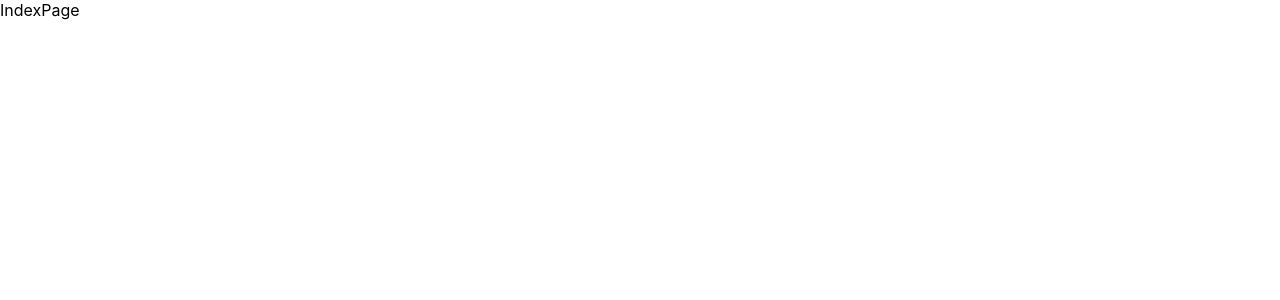
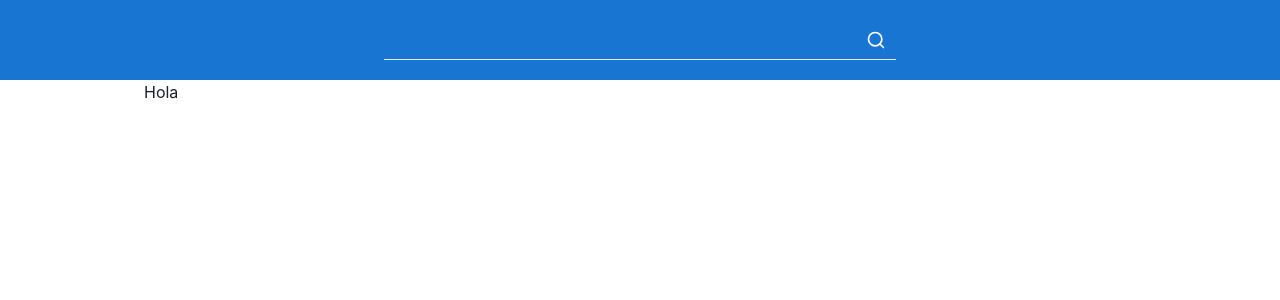
Before and after one commit to Eriickson/challenge-geotec-client, a Next.js app: page / in a window 1280 px wide. Shown: the top 300 px of the page. Built offline with nearby package versions, Linux system fonts and the light colour scheme.

Commit message:
Adding form and components

```diff
--- a/pages/_app.tsx
+++ b/pages/_app.tsx
@@ -1,8 +1,15 @@
-import '../styles/globals.css'
-import type { AppProps } from 'next/app'
+import "../styles/globals.css";
+import type { AppProps } from "next/app";
+
+import { ChakraProvider } from "@chakra-ui/react";
+import { originalTheme } from "../src/themes";
 
 function MyApp({ Component, pageProps }: AppProps) {
-  return <Component {...pageProps} />
+  return (
+    <ChakraProvider theme={originalTheme}>
+      <Component {...pageProps} />
+    </ChakraProvider>
+  );
 }
 
-export default MyApp
+export default MyApp;
--- /dev/null
+++ b/src/components/header/index.tsx
@@ -0,0 +1,13 @@
+import { Box, Input } from "@chakra-ui/react";
+import React from "react";
+import { Searcher } from "./searcher";
+
+export const Header = () => {
+  return (
+    <header>
+      <Box bgColor="pri.500" p="5" display="flex" justifyContent="center">
+        <Searcher />
+      </Box>
+    </header>
+  );
+};
--- /dev/null
+++ b/src/components/header/searcher/form/index.tsx
@@ -0,0 +1,55 @@
+import {
+  IconButton,
+  Input,
+  InputGroup,
+  InputRightElement,
+  chakra,
+} from "@chakra-ui/react";
+import { useRouter } from "next/router";
+import React, { FC, useMemo } from "react";
+import { Search } from "react-feather";
+import { useForm } from "react-hook-form";
+
+export type FormType = { search?: string };
+
+interface SearcherFormProps {
+  onSubmit(data: FormType): void;
+}
+
+export const SearcherForm: FC<SearcherFormProps> = ({ onSubmit }) => {
+  const { query } = useRouter();
+
+  const defaultValues = useMemo<FormType>(
+    () => (Object.keys(query).length ? { search: query.search as string } : {}),
+    [query]
+  );
+
+  const { register, handleSubmit } = useForm<FormType>();
+
+  return (
+    <chakra.form onSubmit={handleSubmit(onSubmit)} w="lg">
+      <InputGroup>
+        <Input
+          pr="10"
+          variant="flushed"
+          color="white"
+          colorScheme="whiteAlpha"
+          {...register("search")}
+          defaultValue={defaultValues.search}
+        />
+        <InputRightElement>
+          <IconButton
+            type="submit"
+            rounded="sm"
+            size="sm"
+            colorScheme="pri"
+            aria-label=""
+            variant="solid"
+            icon={<Search size="1.25rem" />}
+            _focus={{}}
+          />
+        </InputRightElement>
+      </InputGroup>
+    </chakra.form>
+  );
+};
--- /dev/null
+++ b/src/components/header/searcher/index.tsx
@@ -0,0 +1,14 @@
+import { useRouter } from "next/router";
+import React from "react";
+import { FormType, SearcherForm } from "./form";
+
+export const Searcher = () => {
+  const { query, push } = useRouter();
+  async function onSubmit(values: FormType) {
+    console.log(values);
+
+    push({ pathname: "/items", query: { search: values.search } });
+  }
+
+  return <SearcherForm onSubmit={onSubmit} />;
+};
--- /dev/null
+++ b/src/components/index.ts
@@ -0,0 +1,2 @@
+export * from "./header";
+export * from "./mainContainer";
--- /dev/null
+++ b/src/components/mainContainer/index.tsx
@@ -0,0 +1,16 @@
+import { Box, Container } from "@chakra-ui/react";
+import React, { FC, ReactNode } from "react";
+import { Header } from "../header";
+
+interface MainContainerProps {
+  children: ReactNode;
+}
+
+export const MainContainer: FC<MainContainerProps> = ({ children }) => {
+  return (
+    <Box>
+      <Header />
+      <Container maxW="container.lg">{children}</Container>
+    </Box>
+  );
+};
--- a/src/pages/home/index.tsx
+++ b/src/pages/home/index.tsx
@@ -1,5 +1,11 @@
 import React from "react";
+import { Box, Button } from "@chakra-ui/react";
+import { MainContainer } from "../../components";
 
 export const IndexPage = () => {
-  return <div>IndexPage</div>;
+  return (
+    <Box>
+      <MainContainer>Hola</MainContainer>
+    </Box>
+  );
 };
--- /dev/null
+++ b/src/themes/index.ts
@@ -0,0 +1 @@
+export * from "./original";
--- /dev/null
+++ b/src/themes/original/index.ts
@@ -0,0 +1,17 @@
+import { extendTheme } from "@chakra-ui/react";
+
+export const colors = {
+  pri: {
+    100: "#d1e4f6",
+    200: "#a3c8ed",
+    300: "#74ade4",
+    400: "#4691db",
+    500: "#1876d2",
+    600: "#135ea8",
+    700: "#0e477e",
+    800: "#0a2f54",
+    900: "#05182a",
+  },
+};
+
+export const originalTheme = extendTheme({ colors });
```
Also changed, not shown: package.json (+7 -1 lines), 1 other file (tests, documents, lock files or other folders).
